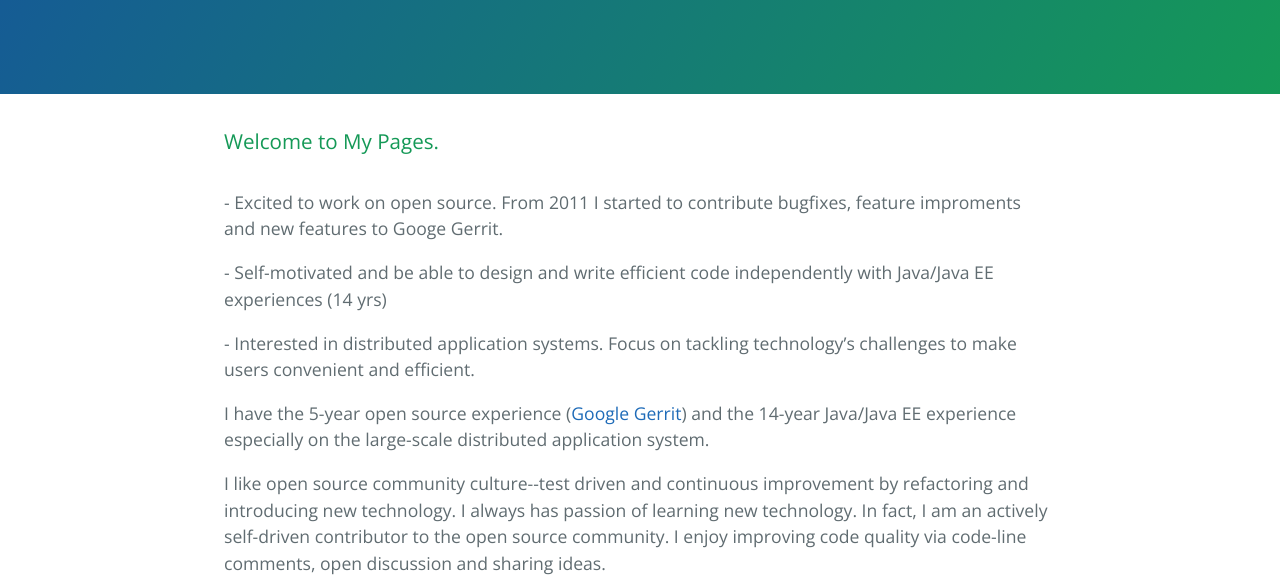
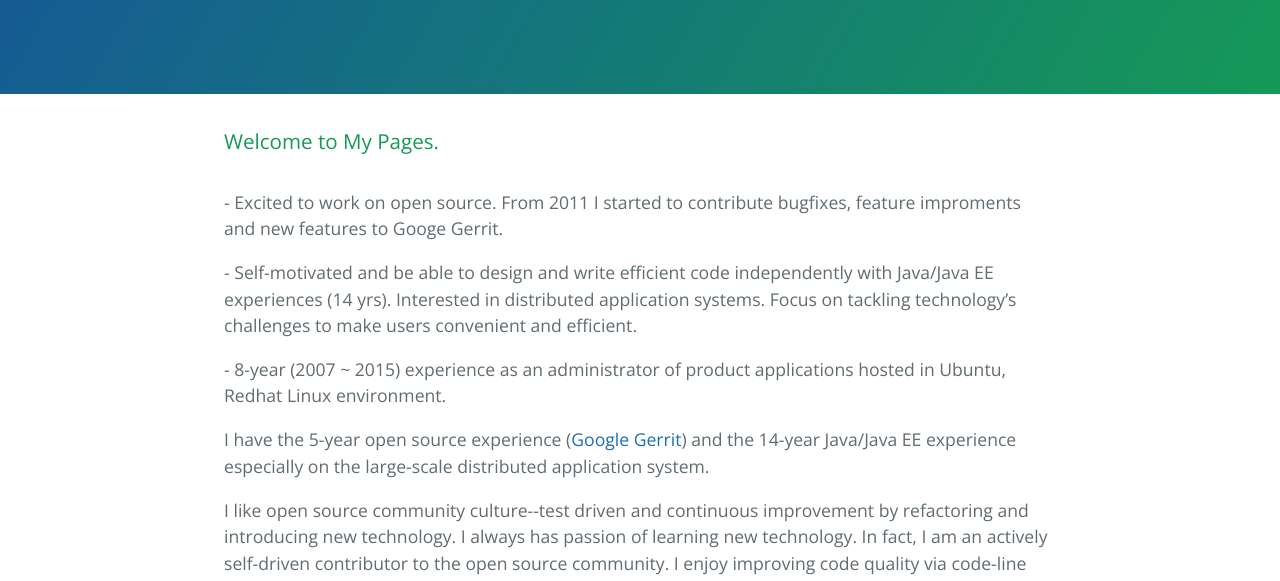
Before and after one commit to BruceZu/BruceZu.github.io, a plain HTML site: page index.html in a window 1280 px wide. Shown: the part 176-757 px from the top of the page. Drawn offline with nearby package versions, Linux system fonts and the light colour scheme.

Commit message:
Update index.html
Polish

```diff
--- a/index.html
+++ b/index.html
@@ -32,10 +32,10 @@
 - Excited to work on open source. From 2011 I started to contribute bugfixes, feature improments and new features to Googe Gerrit.
 </p>
 <p>
-- Self-motivated and be able to design and write efficient code independently with Java/Java EE experiences (14 yrs)
+- Self-motivated and be able to design and write efficient code independently with Java/Java EE experiences (14 yrs). Interested in distributed application systems. Focus on tackling technology’s challenges to make users convenient and efficient.
 </p>
 <p>
-- Interested in distributed application systems. Focus on tackling technology’s challenges to make users convenient and efficient.
+- 8-year (2007 ~ 2015) experience as an administrator of product applications hosted in Ubuntu, Redhat Linux environment.
 </p>
 
 <p>
```
